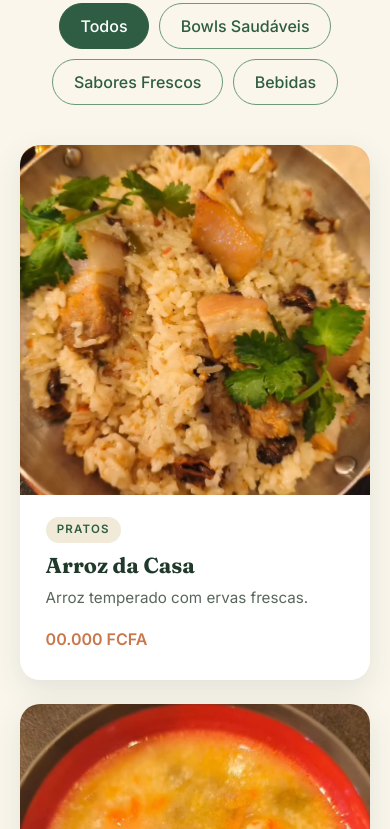
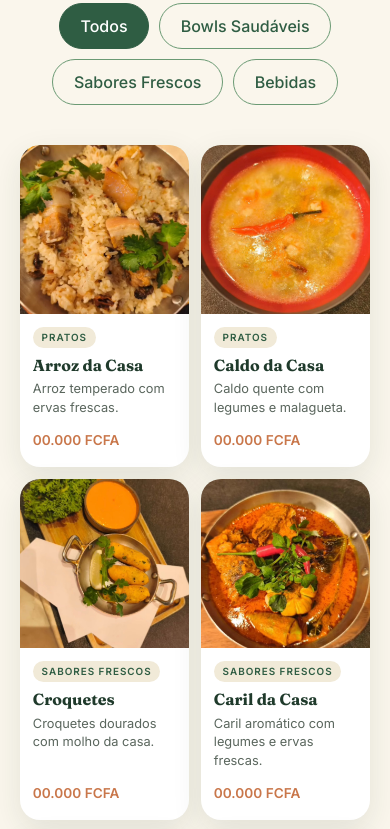
Before and after one commit to wizybossoficial-ctrl/dassy-restaurant-website, a plain HTML site: page index.html in a window 390 px wide. Shown: the part 2437-3266 px from the top of the page. Drawn offline with Linux system fonts and the light colour scheme.

Commit message:
Change menu layout to 2 columns horizontally on mobile

```diff
--- a/styles.css
+++ b/styles.css
@@ -84,7 +84,7 @@ img { max-width: 100%; height: auto; }
 /* Menu */
 .section-head { text-align: center; max-width: 36rem; margin: 0 auto 3rem; }
 .section-head p:last-child { color: var(--muted); margin-top: .8rem; }
-.grid { display: grid; grid-template-columns: repeat(auto-fill, minmax(280px, 1fr)); gap: 1.5rem; }
+.grid { display: grid; grid-template-columns: repeat(2, minmax(0, 1fr)); gap: 1.5rem; }
 .card { background: #fff; border-radius: var(--radius); overflow: hidden; box-shadow: var(--shadow); transition: transform .3s, box-shadow .3s; display: flex; flex-direction: column; }
 .card:hover { transform: translateY(-6px); box-shadow: 0 16px 40px rgba(31, 58, 43, .16); }
 .tag { align-self: flex-start; font-size: .72rem; text-transform: uppercase; letter-spacing: .1em; font-weight: 600; color: var(--green-700); background: var(--cream-dark); padding: .2rem .7rem; border-radius: 999px; margin-bottom: .7rem; }
@@ -173,6 +173,11 @@ address small { color: var(--muted); }
 body.modal-open { overflow: hidden; }
 
 @media (max-width: 860px) {
+  .grid { gap: 1rem; }
+  .card-body { padding: 1rem 1rem 1.2rem; }
+  .card h3 { font-size: 1.1rem; }
+  .card p { font-size: .88rem; }
+  .price { margin-top: .7rem; font-size: .95rem; }
   .menu-toggle { display: block; }
   .nav-links { position: fixed; inset: 72px 0 auto 0; flex-direction: column; gap: 1.2rem; padding: 1.5rem; background: var(--cream); box-shadow: 0 20px 30px rgba(0, 0, 0, .08); transform: translateY(-120%); visibility: hidden; transition: transform .35s, visibility .35s; }
   .nav-links.open { transform: none; visibility: visible; }
@@ -186,6 +191,12 @@ body.modal-open { overflow: hidden; }
   .footer .logo { justify-content: center; max-width: 100%; }
 }
 @media (max-width: 480px) {
+  .grid { gap: .75rem; }
+  .card-body { padding: .8rem .8rem 1rem; }
+  .card h3 { font-size: 1rem; }
+  .card p { font-size: .8rem; line-height: 1.45; }
+  .tag { font-size: .62rem; padding: .15rem .55rem; margin-bottom: .5rem; }
+  .price { font-size: .85rem; }
   .logo-img { height: 46px; }
   .footer .logo-img { height: 54px; }
   .values { grid-template-columns: 1fr; }
```
